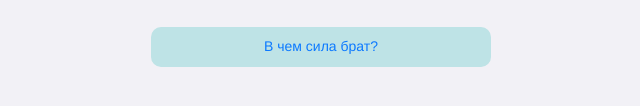
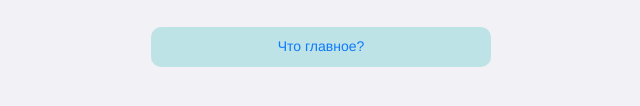
Before and after one commit to ngnevanova/-HTML-CSS, a plain HTML site: page index.html in a window 1280 px wide. Shown: the part 580-686 px from the top of the page, 319-959 px from the left. Drawn offline with Linux system fonts and the light colour scheme.

Commit message:
изменила название кнопки

```diff
--- a/index.html
+++ b/index.html
@@ -59,7 +59,7 @@
       </section>
     </main>
    <footer>
-      <button type = "button" class="button-link" href="">В чем сила брат?</button>
+      <button type = "button" class="button-link" href="">Что главное?</button>
     </footer>
     <script type="text/javascript" src="js.js"></script>
   </body>
```
